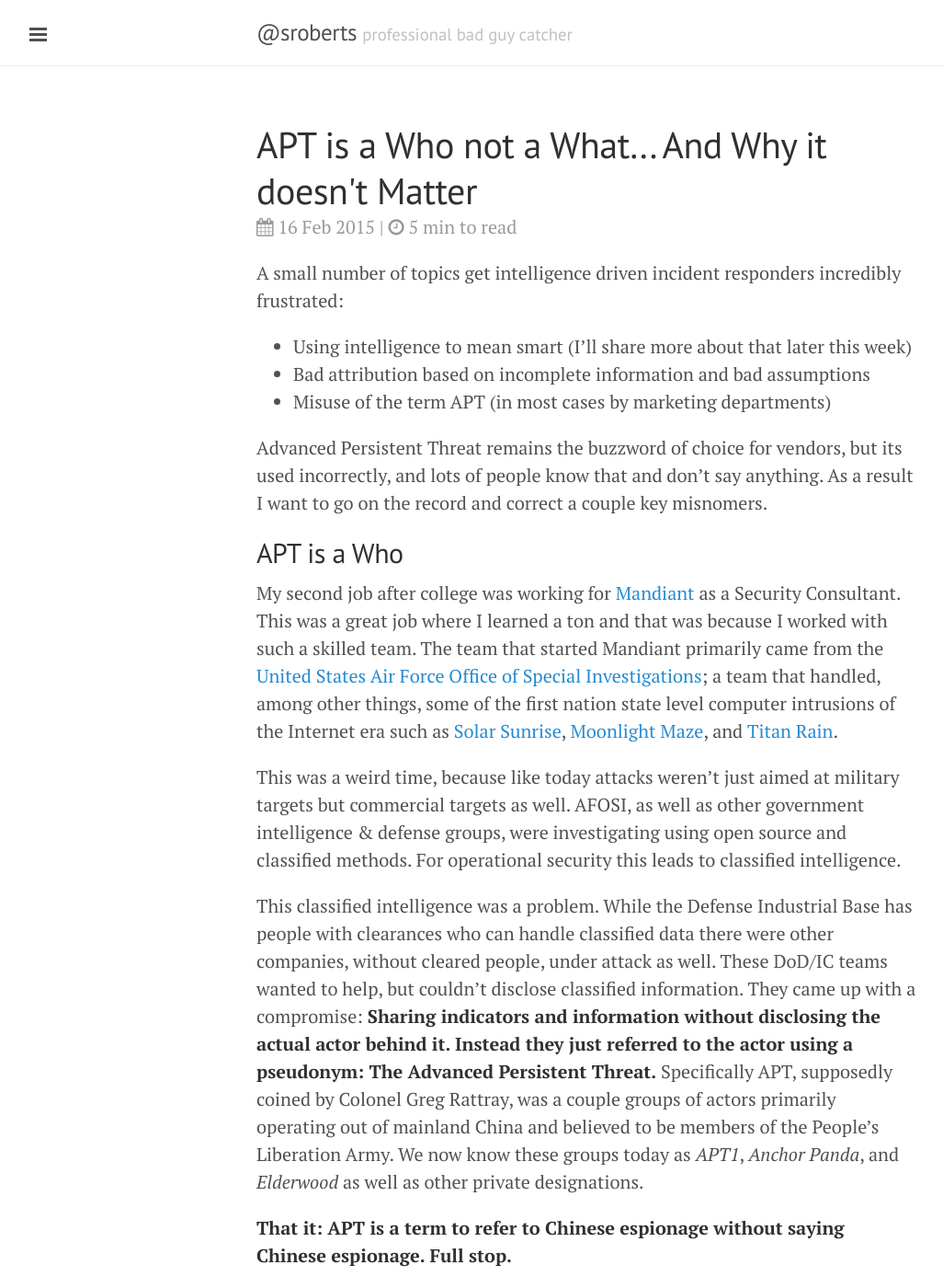
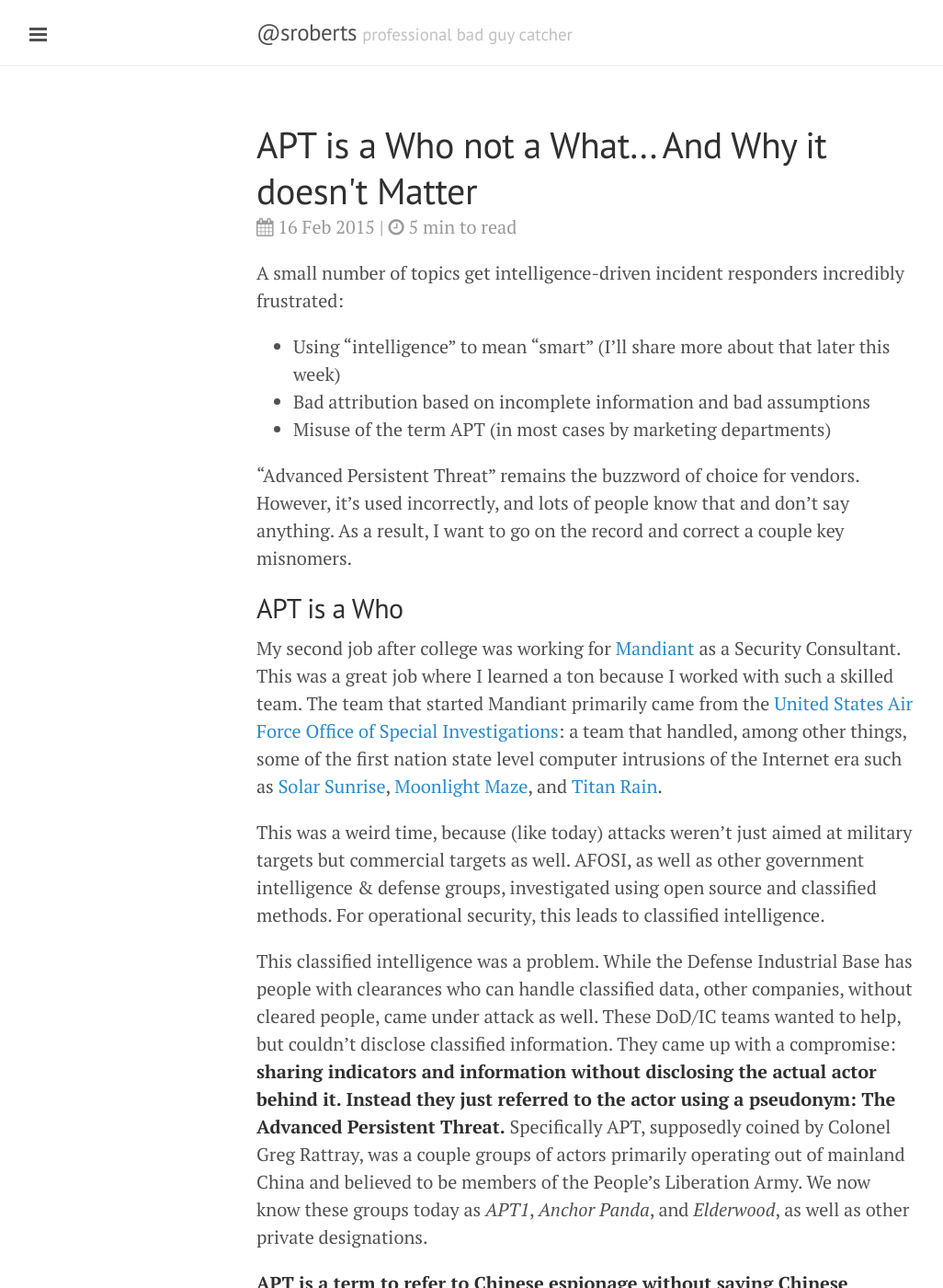
Before and after one commit to sroberts/sroberts.github.io, a Jekyll site: the page built from _posts/2015-02-16-apt-is-a-who-not-a-what.md, in a window 1280 px wide and 1400 px high. Shown: the whole window at 92% size, without its empty margins (1-1027 px from the left). Built offline with Jekyll 4.4.1, drawn with Linux system fonts in a browser that asks for light colours; nearby versions of some CDN libraries; some of the changed text lies outside the part shown.

Commit message:
Smooth out language as per my wont

```diff
--- a/_posts/2015-02-16-apt-is-a-who-not-a-what.md
+++ b/_posts/2015-02-16-apt-is-a-who-not-a-what.md
@@ -3,23 +3,23 @@ layout: post
 title: APT is a Who not a What... And Why it doesn't Matter
 ---
 
-A small number of topics get intelligence driven incident responders incredibly frustrated:
+A small number of topics get intelligence-driven incident responders incredibly frustrated:
 
-- Using intelligence to mean smart (I'll share more about that later this week)
+- Using "intelligence" to mean "smart" (I'll share more about that later this week)
 - Bad attribution based on incomplete information and bad assumptions
 - Misuse of the term APT (in most cases by marketing departments)
 
-Advanced Persistent Threat remains the buzzword of choice for vendors, but its used incorrectly, and lots of people know that and don't say anything. As a result I want to go on the record and correct a couple key misnomers.
+"Advanced Persistent Threat" remains the buzzword of choice for vendors. However, it's used incorrectly, and lots of people know that and don't say anything. As a result, I want to go on the record and correct a couple key misnomers.
 
 ## APT is a Who
 
-My second job after college was working for [Mandiant](https://www.mandiant.com/) as a Security Consultant. This was a great job where I learned a ton and that was because I worked with such a skilled team. The team that started Mandiant primarily came from the [United States Air Force Office of Special Investigations](http://www.osi.af.mil/); a team that handled, among other things, some of the first nation state level computer intrusions of the Internet era such as [Solar Sunrise](http://en.wikipedia.org/wiki/Ehud_Tenenbaum), [Moonlight Maze](http://en.wikipedia.org/wiki/Moonlight_Maze), and [Titan Rain](http://en.wikipedia.org/wiki/Titan_Rain).
+My second job after college was working for [Mandiant](https://www.mandiant.com/) as a Security Consultant. This was a great job where I learned a ton because I worked with such a skilled team. The team that started Mandiant primarily came from the [United States Air Force Office of Special Investigations](http://www.osi.af.mil/): a team that handled, among other things, some of the first nation state level computer intrusions of the Internet era such as [Solar Sunrise](http://en.wikipedia.org/wiki/Ehud_Tenenbaum), [Moonlight Maze](http://en.wikipedia.org/wiki/Moonlight_Maze), and [Titan Rain](http://en.wikipedia.org/wiki/Titan_Rain).
 
-This was a weird time, because like today attacks weren't just aimed at military targets but commercial targets as well. AFOSI, as well as other government intelligence & defense groups, were investigating using open source and classified methods. For operational security this leads to classified intelligence.
+This was a weird time, because (like today) attacks weren't just aimed at military targets but commercial targets as well. AFOSI, as well as other government intelligence & defense groups, investigated using open source and classified methods. For operational security, this leads to classified intelligence.
 
-This classified intelligence was a problem. While the Defense Industrial Base has people with clearances who can handle classified data there were other companies, without cleared people, under attack as well. These DoD/IC teams wanted to help, but couldn't disclose classified information.  They came up with a compromise: __Sharing indicators and information without disclosing the actual actor behind it. Instead they just referred to the actor using a pseudonym: The Advanced Persistent Threat.__ Specifically APT, supposedly coined by Colonel Greg Rattray, was a couple groups of actors primarily operating out of mainland China and believed to be members of the People's Liberation Army. We now know these groups today as _APT1_, _Anchor Panda_, and _Elderwood_ as well as other private designations.
+This classified intelligence was a problem. While the Defense Industrial Base has people with clearances who can handle classified data, other companies, without cleared people, came under attack as well. These DoD/IC teams wanted to help, but couldn't disclose classified information.  They came up with a compromise: __sharing indicators and information without disclosing the actual actor behind it. Instead they just referred to the actor using a pseudonym: The Advanced Persistent Threat.__ Specifically APT, supposedly coined by Colonel Greg Rattray, was a couple groups of actors primarily operating out of mainland China and believed to be members of the People's Liberation Army. We now know these groups today as _APT1_, _Anchor Panda_, and _Elderwood_, as well as other private designations.
 
-__That it: APT is a term to refer to Chinese espionage without saying Chinese espionage. Full stop.__
+__APT is a term to refer to Chinese espionage without saying Chinese espionage. Full stop.__
 
 ## APT is _not_ a What
 
@@ -31,29 +31,29 @@ or...
 
 > Advanced wasn't right because the initial gambit was almost always a low-tech spear phishing attack. Persistent wasn't really accurate because it wasn't the attackers who made things persistent; it was the inability of organizations to read their own logs for anomalies that allowed the breaches to continue over long timeframes. ~ [Robert Richardson](http://searchsecurity.techtarget.com/opinion/Advanced-persistent-threats-Has-the-industry-moved-on)
 
-Robert is correct in this case. APTs aren't advanced or persistent, at least not necessarily. But that's ok because the term wasn't meant to describe how the attacks occurred, but who the attacker was. The APT term could have been "Actor Potato" or "Group1" or any other codename imaginable.
+Robert is correct in this case. APTs aren't advanced or persistent, at least not necessarily. But that's OK because the term wasn't meant to describe _how_ the attacks occurred, but _who_ the attacker was. The APT term could have been "Actor Potato" or "Group1" or any other codename imaginable.
 
 APT is not a description of an actor based on the sophistication of their techniques, as people often note there's often little that's advanced. They aren't universally persistent; while some groups will linger for months or years, others use _smash and grab_ tactics. __The fact is the same: APT is a codename for a who, that who being Chinese espionage, not a description of an attacker based on methods or techniques.__
 
 ## So why doesn't it matter?
 
-This rant, and even I can call it a rant, isn't out of nowhere. Today Kaspersky released a report about the [_Carbanak APT_: A financially motivated attacker operating all over the world](http://securelist.com/blog/research/68732/the-great-bank-robbery-the-carbanak-apt/)(Report: [<i class="fa fa-file-pdf-o"></i> Carbanak_APT_eng.pdf](http://25zbkz3k00wn2tp5092n6di7b5k.wpengine.netdna-cdn.com/files/2015/02/Carbanak_APT_eng.pdf)). I have no doubt that this is a great paper worth reading. I have no doubt the group they describe is using some interesting, even advanced, techniques. Perhaps they even stay in an environment for a long period of time, persisting if you will. But I am 100% certain this is a misuse of the term APT.
+This rant, and even I can call it a rant, doesn't come out of nowhere. Today Kaspersky released a report about the [_Carbanak APT_: A financially motivated attacker operating all over the world](http://securelist.com/blog/research/68732/the-great-bank-robbery-the-carbanak-apt/)(Report: [<i class="fa fa-file-pdf-o"></i> Carbanak_APT_eng.pdf](http://25zbkz3k00wn2tp5092n6di7b5k.wpengine.netdna-cdn.com/files/2015/02/Carbanak_APT_eng.pdf)). I have no doubt that this is a great paper worth reading. I have no doubt the group they describe is using some interesting, even advanced, techniques. Perhaps they even stay in an environment for a long period of time, persisting if you will. But I am 100% certain this is a misuse of the term APT.
 
 __APT has moved away from its original definition, from a term of art to a term of marketing. It's not descriptive, except to say that the solution has to include hundreds of thousands of dollars in professional services, endpoint monitoring, intelligence portals, and feeds with millions of indicators.__ Words change, and there is no doubt at this point that APT _means_ what marketing says it does, but I think security practitioners can help.
 
-We need a better set of taxonomy, an honest taxonomy, for referring to these attackers. I'll kick things off with:
+We need a better and honest taxonomy for referring to these attackers. I'll kick things off with:
 
-- State Sponsored Espionage (What we now call APT)
+- State Sponsored Espionage (what we now call "APT")
 - Financially Motivated Criminals
-- Nationalist Activist
-- Criminal Activist (So called Hactivists)
+- Nationalist Activists
+- Criminal Activists (so-called hacktivists)
 
-Beyond just having a better taxonomy we need to work alongside marketing departments to use accurate, descriptive terms instead of overloaded buzzwords. It may be an uphill fight, but a worthwhile one. I welcome the chance to collaborate with others who care about this.
+Beyond just having a better taxonomy, we need to work alongside marketing departments to use accurate, descriptive terms instead of overloaded buzzwords. It may be an uphill fight but a worthwhile one. I welcome the chance to collaborate with others who care about this.
 
-The security community has difficult problems on it's hands. Seemingly the harder we work to stop threats the more come up. We're already dramatically under staffed as an industry ([<i class="fa fa-file-pdf-o"></i> Leviathan Security Group: Analysis of Cloud vs. Local Storage:
-Capabilities, Opportunities, Challenges](http://www.leviathansecurity.com/wp-content/uploads/Value-of-Cloud-Security-Scarcity.pdf)). The last thing we need, the last thing we can afford, is to make our own lives more difficult by abusing overloaded terms to generate fear, uncertainty, and doubt.
+The security community has difficult problems on its hands. Seemingly, the harder we work to stop threats, the more come up. We're already dramatically understaffed as an industry ([<i class="fa fa-file-pdf-o"></i> Leviathan Security Group: Analysis of Cloud vs. Local Storage:
+Capabilities, Opportunities, Challenges](http://www.leviathansecurity.com/wp-content/uploads/Value-of-Cloud-Security-Scarcity.pdf)). The last thing we need &mdash; the last thing we can afford &mdash; is to make our own lives more difficult by abusing overloaded terms to generate fear, uncertainty, and doubt.
 
 ## A Little Extra
-I've been working on and off on a tool I think could be useful in situations like this. While it's not  ready for prime time yet here is a little preview:
+I've been working on a tool I think could be useful in situations like this. While it's not  ready for prime time yet, here is a little preview:
 
 <script src="https://gist.github.com/sroberts/4a6677e66989d74a42ae.js"></script>
```
